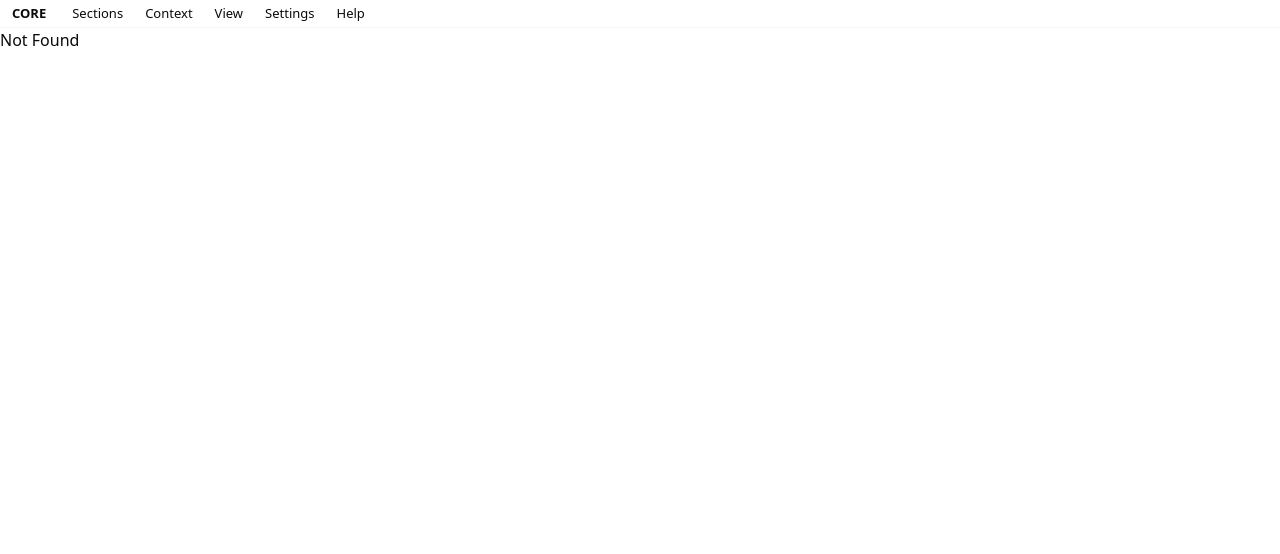
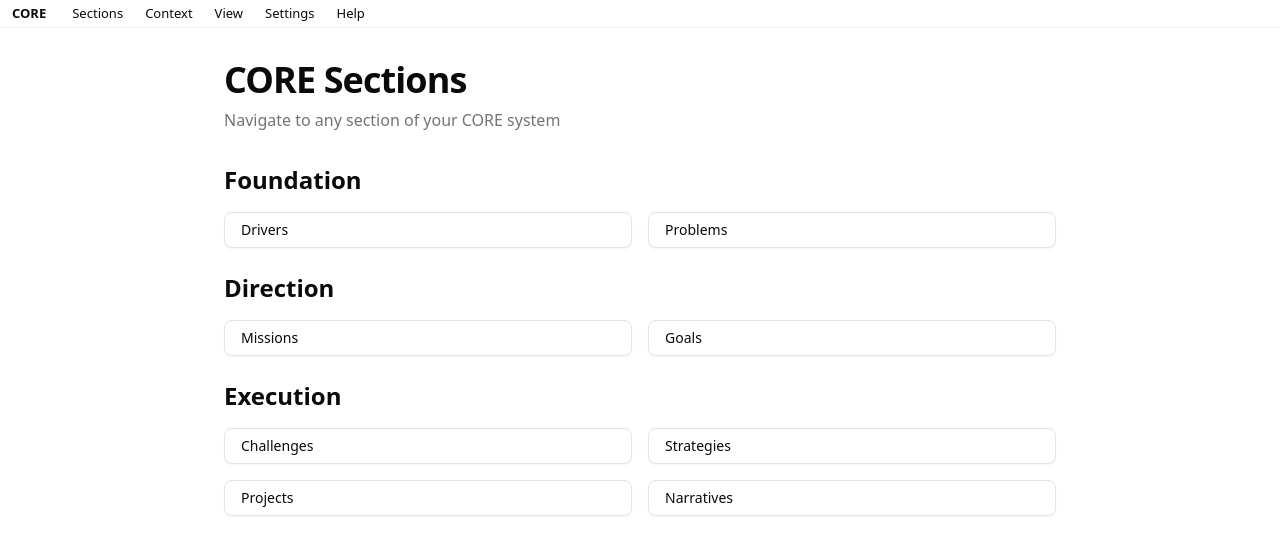
Before and after one commit to trolster/core-local, a React (Vite) app: page /sections in a window 1280 px wide. Before the commit this address had no page. Shown: the top 554 px of the page. Built offline with nearby package versions, Linux system fonts and the light colour scheme.

Commit message:
refactor(routes): ♻️ consolidate section components and config
- Replace 8 detail components with single generic SectionDetailView
- Add metadata extractors and group info to sectionConfigs
- Extract SidebarItem component for reusability
- Drive sections index page from config data

```diff
--- a/src/lib/sections.ts
+++ b/src/lib/sections.ts
@@ -1,18 +1,93 @@
+import type { SectionItemBase } from "@/types/section";
+
+export type SectionGroup = "foundation" | "direction" | "execution";
+
 export type SectionConfig = {
 	title: string;
 	singular: string;
+	group: SectionGroup;
+	getMetadata?: (item: SectionItemBase) => string | null;
+};
+
+export const sectionGroups: Record<SectionGroup, string> = {
+	foundation: "Foundation",
+	direction: "Direction",
+	execution: "Execution",
 };
 
 export const sectionConfigs: Record<string, SectionConfig> = {
-	drivers: { title: "Drivers", singular: "Driver" },
-	problems: { title: "Problems", singular: "Problem" },
-	missions: { title: "Missions", singular: "Mission" },
-	goals: { title: "Goals", singular: "Goal" },
-	challenges: { title: "Challenges", singular: "Challenge" },
-	constraints: { title: "Strategies", singular: "Strategy" },
-	projects: { title: "Projects", singular: "Project" },
-	narratives: { title: "Narratives", singular: "Narrative" },
+	drivers: { title: "Drivers", singular: "Driver", group: "foundation" },
+	problems: { title: "Problems", singular: "Problem", group: "foundation" },
+	missions: { title: "Missions", singular: "Mission", group: "direction" },
+	goals: {
+		title: "Goals",
+		singular: "Goal",
+		group: "direction",
+		getMetadata: (item) => {
+			const goal = item as SectionItemBase & { missionCode: string; horizon: string };
+			return `Mission: ${goal.missionCode} · Horizon: ${goal.horizon}`;
+		},
+	},
+	challenges: {
+		title: "Challenges",
+		singular: "Challenge",
+		group: "execution",
+		getMetadata: (item) => {
+			const challenge = item as SectionItemBase & { tier: number };
+			return `Tier ${challenge.tier}`;
+		},
+	},
+	constraints: {
+		title: "Strategies",
+		singular: "Strategy",
+		group: "execution",
+		getMetadata: (item) => {
+			const constraint = item as SectionItemBase & { addresses: string[] };
+			return constraint.addresses.length > 0
+				? `Addresses: ${constraint.addresses.join(", ")}`
+				: null;
+		},
+	},
+	projects: {
+		title: "Projects",
+		singular: "Project",
+		group: "execution",
+		getMetadata: (item) => {
+			const project = item as SectionItemBase & { status: string; goalCodes?: string[] };
+			const parts = [`Status: ${project.status}`];
+			if (project.goalCodes?.length) {
+				parts.push(`Goals: ${project.goalCodes.join(", ")}`);
+			}
+			return parts.join(" · ");
+		},
+	},
+	narratives: {
+		title: "Narratives",
+		singular: "Narrative",
+		group: "execution",
+		getMetadata: (item) => {
+			const narrative = item as SectionItemBase & { type: string; audience?: string };
+			const parts = [narrative.type];
+			if (narrative.audience) {
+				parts.push(narrative.audience);
+			}
+			return parts.join(" · ");
+		},
+	},
 };
+
+// Get sections grouped by their group
+export function getSectionsByGroup() {
+	const groups: Record<SectionGroup, string[]> = {
+		foundation: [],
+		direction: [],
+		execution: [],
+	};
+	for (const [key, config] of Object.entries(sectionConfigs)) {
+		groups[config.group].push(key);
+	}
+	return groups;
+}
 
 export const validSections = Object.keys(sectionConfigs);
 
--- a/src/routeTree.gen.ts
+++ b/src/routeTree.gen.ts
@@ -21,9 +21,9 @@ const IndexRoute = IndexRouteImport.update({
   getParentRoute: () => rootRouteImport,
 } as any)
 const SectionsIndexRoute = SectionsIndexRouteImport.update({
-  id: '/',
-  path: '/',
-  getParentRoute: () => SectionsRouteRoute,
+  id: '/sections/',
+  path: '/sections/',
+  getParentRoute: () => rootRouteImport,
 } as any)
 const SectionsSectionRouteRoute = SectionsSectionRouteRouteImport.update({
   id: '/sections/$section',
@@ -44,7 +44,7 @@ const SectionsSectionIdRoute = SectionsSectionIdRouteImport.update({
 export interface FileRoutesByFullPath {
   '/': typeof IndexRoute
   '/sections/$section': typeof SectionsSectionRouteRouteWithChildren
-  '/sections/': typeof SectionsIndexRoute
+  '/sections': typeof SectionsIndexRoute
   '/sections/$section/$id': typeof SectionsSectionIdRoute
   '/sections/$section/': typeof SectionsSectionIndexRoute
 }
@@ -67,7 +67,7 @@ export interface FileRouteTypes {
   fullPaths:
     | '/'
     | '/sections/$section'
-    | '/sections/'
+    | '/sections'
     | '/sections/$section/$id'
     | '/sections/$section/'
   fileRoutesByTo: FileRoutesByTo
@@ -84,6 +84,7 @@ export interface FileRouteTypes {
 export interface RootRouteChildren {
   IndexRoute: typeof IndexRoute
   SectionsSectionRouteRoute: typeof SectionsSectionRouteRouteWithChildren
+  SectionsIndexRoute: typeof SectionsIndexRoute
 }
 
 declare module '@tanstack/react-router' {
@@ -97,10 +98,10 @@ declare module '@tanstack/react-router' {
     }
     '/sections/': {
       id: '/sections/'
-      path: '/'
-      fullPath: '/sections/'
+      path: '/sections'
+      fullPath: '/sections'
       preLoaderRoute: typeof SectionsIndexRouteImport
-      parentRoute: typeof SectionsRouteRoute
+      parentRoute: typeof rootRouteImport
     }
     '/sections/$section': {
       id: '/sections/$section'
@@ -142,6 +143,7 @@ const SectionsSectionRouteRouteWithChildren =
 const rootRouteChildren: RootRouteChildren = {
   IndexRoute: IndexRoute,
   SectionsSectionRouteRoute: SectionsSectionRouteRouteWithChildren,
+  SectionsIndexRoute: SectionsIndexRoute,
 }
 export const routeTree = rootRouteImport
   ._addFileChildren(rootRouteChildren)
--- a/src/routes/sections/$section/$id.tsx
+++ b/src/routes/sections/$section/$id.tsx
@@ -1,16 +1,8 @@
 import { createFileRoute } from "@tanstack/react-router";
 import ReactMarkdown from "react-markdown";
 import { sectionItemQueryOptions } from "@/lib/api";
-import type {
-	Challenge,
-	Constraint,
-	Driver,
-	Goal,
-	Mission,
-	Narrative,
-	Problem,
-	Project,
-} from "@/types/section";
+import { sectionConfigs } from "@/lib/sections";
+import type { SectionItemBase } from "@/types/section";
 
 export const Route = createFileRoute("/sections/$section/$id")({
 	loader: ({ context, params }) =>
@@ -22,152 +14,26 @@ export const Route = createFileRoute("/sections/$section/$id")({
 
 function SectionDetail() {
 	const { section } = Route.useParams();
-	const item = Route.useLoaderData();
+	const item = Route.useLoaderData() as SectionItemBase;
+	const config = sectionConfigs[section];
+	const metadata = config?.getMetadata?.(item);
 
-	switch (section) {
-		case "drivers":
-			return <DriverDetail item={item as Driver} />;
-		case "problems":
-			return <ProblemDetail item={item as Problem} />;
-		case "missions":
-			return <MissionDetail item={item as Mission} />;
-		case "goals":
-			return <GoalDetail item={item as Goal} />;
-		case "challenges":
-			return <ChallengeDetail item={item as Challenge} />;
-		case "constraints":
-			return <ConstraintDetail item={item as Constraint} />;
-		case "projects":
-			return <ProjectDetail item={item as Project} />;
-		case "narratives":
-			return <NarrativeDetail item={item as Narrative} />;
-		default:
-			return null;
-	}
-}
-
-// Shared markdown body component
-function MarkdownBody({ content }: { content: string }) {
 	return (
-		<div className="prose prose-sm dark:prose-invert max-w-none prose-headings:font-medium prose-headings:text-foreground prose-p:text-foreground prose-li:text-muted-foreground prose-strong:text-foreground prose-h2:text-base prose-h2:mt-6 prose-h2:mb-2 prose-ul:my-2 prose-p:my-2 prose-p:leading-relaxed">
-			<ReactMarkdown>{content}</ReactMarkdown>
+		<div className="p-6 max-w-2xl space-y-4">
+			<div>
+				<span className="text-xs font-mono text-muted-foreground">
+					{item.code}
+				</span>
+				<h1 className="text-2xl font-semibold mt-1">{item.title}</h1>
+				{metadata && (
+					<p className="text-xs text-muted-foreground mt-1 capitalize">
+						{metadata}
+					</p>
+				)}
+			</div>
+			<div className="prose prose-sm dark:prose-invert max-w-none prose-headings:font-medium prose-headings:text-foreground prose-p:text-foreground prose-li:text-muted-foreground prose-strong:text-foreground prose-h2:text-base prose-h2:mt-6 prose-h2:mb-2 prose-ul:my-2 prose-p:my-2 prose-p:leading-relaxed">
+				<ReactMarkdown>{item.body}</ReactMarkdown>
+			</div>
 		</div>
 	);
 }
-
-// Detail components for each section type
-
-function DriverDetail({ item }: { item: Driver }) {
-	return (
-		<div className="p-6 max-w-2xl space-y-4">
-			<div>
-				<span className="text-xs font-mono text-muted-foreground">{item.code}</span>
-				<h1 className="text-2xl font-semibold mt-1">{item.title}</h1>
-			</div>
-			<MarkdownBody content={item.body} />
-		</div>
-	);
-}
-
-function ProblemDetail({ item }: { item: Problem }) {
-	return (
-		<div className="p-6 max-w-2xl space-y-4">
-			<div>
-				<span className="text-xs font-mono text-muted-foreground">{item.code}</span>
-				<h1 className="text-2xl font-semibold mt-1">{item.title}</h1>
-			</div>
-			<MarkdownBody content={item.body} />
-		</div>
-	);
-}
-
-function MissionDetail({ item }: { item: Mission }) {
-	return (
-		<div className="p-6 max-w-2xl space-y-4">
-			<div>
-				<span className="text-xs font-mono text-muted-foreground">{item.code}</span>
-				<h1 className="text-2xl font-semibold mt-1">{item.title}</h1>
-			</div>
-			<MarkdownBody content={item.body} />
-		</div>
-	);
-}
-
-function GoalDetail({ item }: { item: Goal }) {
-	return (
-		<div className="p-6 max-w-2xl space-y-4">
-			<div>
-				<span className="text-xs font-mono text-muted-foreground">{item.code}</span>
-				<h1 className="text-2xl font-semibold mt-1">{item.title}</h1>
-				<p className="text-xs text-muted-foreground mt-1">
-					Mission: {item.missionCode} · Horizon: {item.horizon}
-				</p>
-			</div>
-			<MarkdownBody content={item.body} />
-		</div>
-	);
-}
-
-function ChallengeDetail({ item }: { item: Challenge }) {
-	return (
-		<div className="p-6 max-w-2xl space-y-4">
-			<div>
-				<span className="text-xs font-mono text-muted-foreground">{item.code}</span>
-				<h1 className="text-2xl font-semibold mt-1">{item.title}</h1>
-				<p className="text-xs text-muted-foreground mt-1">Tier {item.tier}</p>
-			</div>
-			<MarkdownBody content={item.body} />
-		</div>
-	);
-}
-
-function ConstraintDetail({ item }: { item: Constraint }) {
-	return (
-		<div className="p-6 max-w-2xl space-y-4">
-			<div>
-				<span className="text-xs font-mono text-muted-foreground">{item.code}</span>
-				<h1 className="text-2xl font-semibold mt-1">{item.title}</h1>
-				{item.addresses.length > 0 && (
-					<p className="text-xs text-muted-foreground mt-1">
-						Addresses: {item.addresses.join(", ")}
-					</p>
-				)}
-			</div>
-			<MarkdownBody content={item.body} />
-		</div>
-	);
-}
-
-function ProjectDetail({ item }: { item: Project }) {
-	return (
-		<div className="p-6 max-w-2xl space-y-4">
-			<div>
-				<span className="text-xs font-mono text-muted-foreground">{item.code}</span>
-				<h1 className="text-2xl font-semibold mt-1">{item.title}</h1>
-				<p className="text-xs text-muted-foreground mt-1 capitalize">
-					Status: {item.status}
-					{item.goalCodes && item.goalCodes.length > 0 && (
-						<> · Goals: {item.goalCodes.join(", ")}</>
-					)}
-				</p>
-			</div>
-			<MarkdownBody content={item.body} />
-		</div>
-	);
-}
-
-function NarrativeDetail({ item }: { item: Narrative }) {
-	return (
-		<div className="p-6 max-w-2xl space-y-4">
-			<div>
-				<span className="text-xs font-mono text-muted-foreground">{item.code}</span>
-				<h1 className="text-2xl font-semibold mt-1">{item.title}</h1>
-				<p className="text-xs text-muted-foreground mt-1 capitalize">
-					{item.type}
-					{item.audience && <> · {item.audience}</>}
-				</p>
-			</div>
-			<MarkdownBody content={item.body} />
-		</div>
-	);
-}
--- a/src/routes/sections/$section/route.tsx
+++ b/src/routes/sections/$section/route.tsx
@@ -9,6 +9,7 @@ import { Plus } from "lucide-react";
 import { Button } from "@/components/ui/button";
 import { sectionQueryOptions } from "@/lib/api";
 import { isValidSection, sectionConfigs } from "@/lib/sections";
+import type { SectionItemBase } from "@/types/section";
 
 export const Route = createFileRoute("/sections/$section")({
 	beforeLoad: ({ params }) => {
@@ -21,15 +22,40 @@ export const Route = createFileRoute("/sections/$section")({
 	component: SectionLayout,
 });
 
-type SidebarItem = {
-	id: string;
-	code: string;
-	title: string;
-};
+function SidebarItem({
+	item,
+	section,
+	isSelected,
+}: {
+	item: SectionItemBase;
+	section: string;
+	isSelected: boolean;
+}) {
+	return (
+		<Link
+			to="/sections/$section/$id"
+			params={{ section, id: item.id }}
+			className={`block w-full text-left px-2 py-1.5 text-[13px] rounded transition-colors ${
+				isSelected
+					? "bg-primary text-primary-foreground"
+					: "hover:bg-foreground/5"
+			}`}
+		>
+			<div className="font-medium truncate">{item.title}</div>
+			<div
+				className={`text-[11px] ${
+					isSelected ? "text-primary-foreground/70" : "text-muted-foreground"
+				}`}
+			>
+				{item.code}
+			</div>
+		</Link>
+	);
+}
 
 function SectionLayout() {
 	const { section = "", id: selectedId } = useParams({ strict: false });
-	const items = Route.useLoaderData() as SidebarItem[];
+	const items = Route.useLoaderData() as SectionItemBase[];
 	const config = sectionConfigs[section];
 
 	return (
@@ -52,26 +78,12 @@ function SectionLayout() {
 					<div className="p-1">
 						{items.length > 0 ? (
 							items.map((item) => (
-								<Link
+								<SidebarItem
 									key={item.id}
-									to={`/sections/${section}/${item.id}` as string}
-									className={`block w-full text-left px-2 py-1.5 text-[13px] rounded transition-colors ${
-										item.id === selectedId
-											? "bg-primary text-primary-foreground"
-											: "hover:bg-foreground/5"
-									}`}
-								>
-									<div className="font-medium truncate">{item.title}</div>
-									<div
-										className={`text-[11px] ${
-											item.id === selectedId
-												? "text-primary-foreground/70"
-												: "text-muted-foreground"
-										}`}
-									>
-										{item.code}
-									</div>
-								</Link>
+									item={item}
+									section={section}
+									isSelected={item.id === selectedId}
+								/>
 							))
 						) : (
 							<div className="px-2 py-1 text-xs text-muted-foreground">
--- a/src/routes/sections/index.tsx
+++ b/src/routes/sections/index.tsx
@@ -1,11 +1,21 @@
 import { createFileRoute, Link } from "@tanstack/react-router";
 import { Button } from "@/components/ui/button";
+import {
+	type SectionGroup,
+	getSectionsByGroup,
+	sectionConfigs,
+	sectionGroups,
+} from "@/lib/sections";
 
 export const Route = createFileRoute("/sections/")({
 	component: SectionsIndex,
 });
 
+const groupOrder: SectionGroup[] = ["foundation", "direction", "execution"];
+
 function SectionsIndex() {
+	const sectionsByGroup = getSectionsByGroup();
+
 	return (
 		<div className="container mx-auto p-8 max-w-4xl">
 			<div className="space-y-8">
@@ -17,63 +27,26 @@ function SectionsIndex() {
 				</div>
 
 				<div className="space-y-6">
-					<div>
-						<h2 className="text-2xl font-semibold mb-4">Foundation</h2>
-						<div className="grid grid-cols-2 gap-4">
-							<Link to="/sections/$section" params={{ section: "drivers" }}>
-								<Button variant="outline" className="w-full justify-start">
-									Drivers
-								</Button>
-							</Link>
-							<Link to="/sections/$section" params={{ section: "problems" }}>
-								<Button variant="outline" className="w-full justify-start">
-									Problems
-								</Button>
-							</Link>
+					{groupOrder.map((group) => (
+						<div key={group}>
+							<h2 className="text-2xl font-semibold mb-4">
+								{sectionGroups[group]}
+							</h2>
+							<div className="grid grid-cols-2 gap-4">
+								{sectionsByGroup[group].map((sectionKey) => (
+									<Link
+										key={sectionKey}
+										to="/sections/$section"
+										params={{ section: sectionKey }}
+									>
+										<Button variant="outline" className="w-full justify-start">
+											{sectionConfigs[sectionKey].title}
+										</Button>
+									</Link>
+								))}
+							</div>
 						</div>
-					</div>
-
-					<div>
-						<h2 className="text-2xl font-semibold mb-4">Direction</h2>
-						<div className="grid grid-cols-2 gap-4">
-							<Link to="/sections/$section" params={{ section: "missions" }}>
-								<Button variant="outline" className="w-full justify-start">
-									Missions
-								</Button>
-							</Link>
-							<Link to="/sections/$section" params={{ section: "goals" }}>
-								<Button variant="outline" className="w-full justify-start">
-									Goals
-								</Button>
-							</Link>
-						</div>
-					</div>
-
-					<div>
-						<h2 className="text-2xl font-semibold mb-4">Execution</h2>
-						<div className="grid grid-cols-2 gap-4">
-							<Link to="/sections/$section" params={{ section: "challenges" }}>
-								<Button variant="outline" className="w-full justify-start">
-									Challenges
-								</Button>
-							</Link>
-							<Link to="/sections/$section" params={{ section: "constraints" }}>
-								<Button variant="outline" className="w-full justify-start">
-									Strategies
-								</Button>
-							</Link>
-							<Link to="/sections/$section" params={{ section: "projects" }}>
-								<Button variant="outline" className="w-full justify-start">
-									Projects
-								</Button>
-							</Link>
-							<Link to="/sections/$section" params={{ section: "narratives" }}>
-								<Button variant="outline" className="w-full justify-start">
-									Narratives
-								</Button>
-							</Link>
-						</div>
-					</div>
+					))}
 				</div>
 			</div>
 		</div>
```
